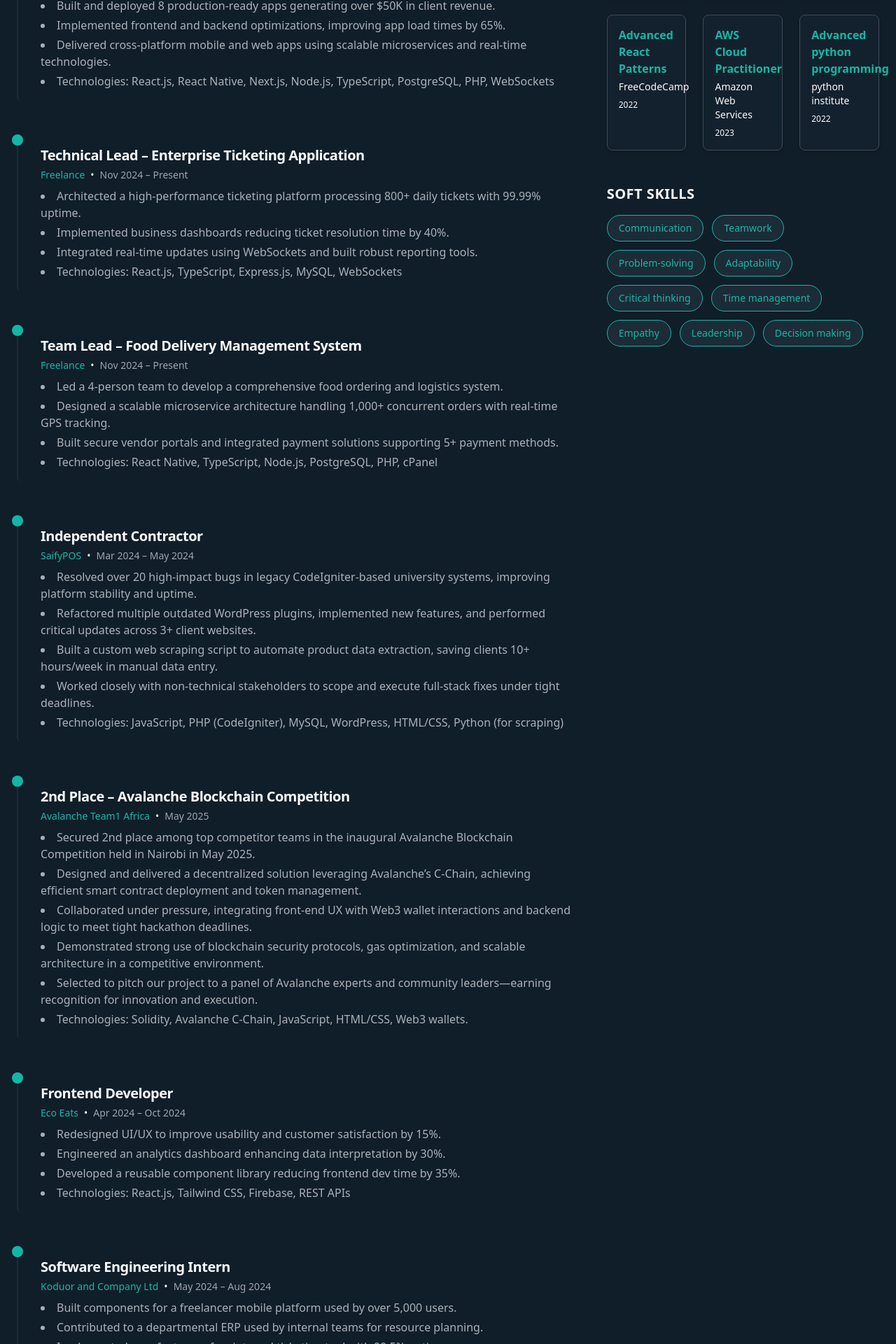
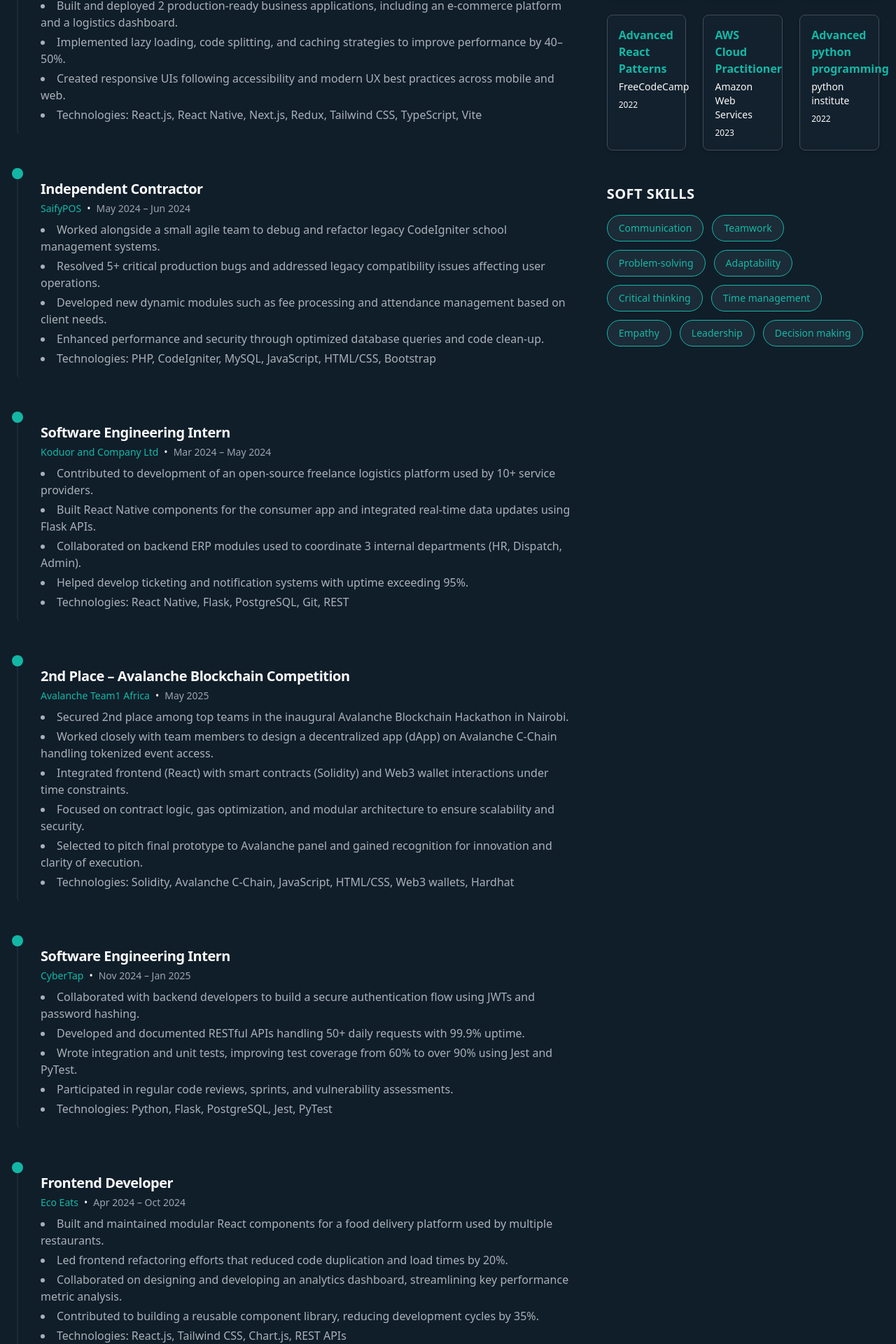
Before and after one commit to JBcollo1/portfolio, a React (Vite) app: page / in a window 1280 px wide. Shown: the part 6351-8271 px from the top of the page at 70% size. Built offline with nearby package versions, Linux system fonts and the light colour scheme.

Commit message:
adds more details

```diff
--- a/src/components/Experience.tsx
+++ b/src/components/Experience.tsx
@@ -5,48 +5,38 @@ import { useRef } from "react";
 const experiences = [
   {
     title: "Freelance Full-Stack & Mobile Developer",
-    company: "Self-Employed",
+    company: "Remote",
     period: "Aug 2024 – Present",
     description: [
-      "Managed 6+ client projects simultaneously, delivering all on time and maintaining 4.9/5 client satisfaction.",
-      "Built and deployed 8 production-ready apps generating over $50K in client revenue.",
-      "Implemented frontend and backend optimizations, improving app load times by 65%.",
-      "Delivered cross-platform mobile and web apps using scalable microservices and real-time technologies.",
-      "Technologies: React.js, React Native, Next.js, Node.js, TypeScript, PostgreSQL, PHP, WebSockets"
-    ]
-  },
-  {
-    title: "Technical Lead – Enterprise Ticketing Application",
-    company: "Freelance",
-    period: "Nov 2024 – Present",
-    description: [
-      "Architected a high-performance ticketing platform processing 800+ daily tickets with 99.99% uptime.",
-      "Implemented business dashboards reducing ticket resolution time by 40%.",
-      "Integrated real-time updates using WebSockets and built robust reporting tools.",
-      "Technologies: React.js, TypeScript, Express.js, MySQL, WebSockets"
-    ]
-  },
-  {
-    title: "Team Lead – Food Delivery Management System",
-    company: "Freelance",
-    period: "Nov 2024 – Present",
-    description: [
-      "Led a 4-person team to develop a comprehensive food ordering and logistics system.",
-      "Designed a scalable microservice architecture handling 1,000+ concurrent orders with real-time GPS tracking.",
-      "Built secure vendor portals and integrated payment solutions supporting 5+ payment methods.",
-      "Technologies: React Native, TypeScript, Node.js, PostgreSQL, PHP, cPanel"
+      "Collaborated with cross-functional developers to manage 3–4 concurrent client projects with consistent delivery timelines.",
+      "Built and deployed 2 production-ready business applications, including an e-commerce platform and a logistics dashboard.",
+      "Implemented lazy loading, code splitting, and caching strategies to improve performance by 40–50%.",
+      "Created responsive UIs following accessibility and modern UX best practices across mobile and web.",
+      "Technologies: React.js, React Native, Next.js, Redux, Tailwind CSS, TypeScript, Vite"
     ]
   },
   {
     title: "Independent Contractor",
     company: "SaifyPOS",
+    period: "May 2024 – Jun 2024",
+    description: [
+      "Worked alongside a small agile team to debug and refactor legacy CodeIgniter school management systems.",
+      "Resolved 5+ critical production bugs and addressed legacy compatibility issues affecting user operations.",
+      "Developed new dynamic modules such as fee processing and attendance management based on client needs.",
+      "Enhanced performance and security through optimized database queries and code clean-up.",
+      "Technologies: PHP, CodeIgniter, MySQL, JavaScript, HTML/CSS, Bootstrap"
+    ]
+  },
+  {
+    title: "Software Engineering Intern",
+    company: "Koduor and Company Ltd",
     period: "Mar 2024 – May 2024",
     description: [
-    "Resolved over 20 high-impact bugs in legacy CodeIgniter-based university systems, improving platform stability and uptime.",
-    "Refactored multiple outdated WordPress plugins, implemented new features, and performed critical updates across 3+ client websites.",
-    "Built a custom web scraping script to automate product data extraction, saving clients 10+ hours/week in manual data entry.",
-    "Worked closely with non-technical stakeholders to scope and execute full-stack fixes under tight deadlines.",
-    "Technologies: JavaScript, PHP (CodeIgniter), MySQL, WordPress, HTML/CSS, Python (for scraping)"
+      "Contributed to development of an open-source freelance logistics platform used by 10+ service providers.",
+      "Built React Native components for the consumer app and integrated real-time data updates using Flask APIs.",
+      "Collaborated on backend ERP modules used to coordinate 3 internal departments (HR, Dispatch, Admin).",
+      "Helped develop ticketing and notification systems with uptime exceeding 95%.",
+      "Technologies: React Native, Flask, PostgreSQL, Git, REST"
     ]
   },
   {
@@ -54,50 +44,40 @@ const experiences = [
     company: "Avalanche Team1 Africa",
     period: "May 2025",
     description: [
-    "Secured 2nd place among top competitor teams in the inaugural Avalanche Blockchain Competition held in Nairobi in May 2025.",
-    "Designed and delivered a decentralized solution leveraging Avalanche’s C‑Chain, achieving efficient smart contract deployment and token management.",
-    "Collaborated under pressure, integrating front‑end UX with Web3 wallet interactions and backend logic to meet tight hackathon deadlines.",
-    "Demonstrated strong use of blockchain security protocols, gas optimization, and scalable architecture in a competitive environment.",
-    "Selected to pitch our project to a panel of Avalanche experts and community leaders—earning recognition for innovation and execution.",
-    "Technologies: Solidity, Avalanche C‑Chain, JavaScript, HTML/CSS, Web3 wallets."
+      "Secured 2nd place among top teams in the inaugural Avalanche Blockchain Hackathon in Nairobi.",
+      "Worked closely with team members to design a decentralized app (dApp) on Avalanche C-Chain handling tokenized event access.",
+      "Integrated frontend (React) with smart contracts (Solidity) and Web3 wallet interactions under time constraints.",
+      "Focused on contract logic, gas optimization, and modular architecture to ensure scalability and security.",
+      "Selected to pitch final prototype to Avalanche panel and gained recognition for innovation and clarity of execution.",
+      "Technologies: Solidity, Avalanche C‑Chain, JavaScript, HTML/CSS, Web3 wallets, Hardhat"
     ]
   },
-
-
+  {
+    title: "Software Engineering Intern",
+    company: "CyberTap",
+    period: "Nov 2024 – Jan 2025",
+    description: [
+      "Collaborated with backend developers to build a secure authentication flow using JWTs and password hashing.",
+      "Developed and documented RESTful APIs handling 50+ daily requests with 99.9% uptime.",
+      "Wrote integration and unit tests, improving test coverage from 60% to over 90% using Jest and PyTest.",
+      "Participated in regular code reviews, sprints, and vulnerability assessments.",
+      "Technologies: Python, Flask, PostgreSQL, Jest, PyTest"
+    ]
+  },
   {
     title: "Frontend Developer",
     company: "Eco Eats",
     period: "Apr 2024 – Oct 2024",
     description: [
-      "Redesigned UI/UX to improve usability and customer satisfaction by 15%.",
-      "Engineered an analytics dashboard enhancing data interpretation by 30%.",
-      "Developed a reusable component library reducing frontend dev time by 35%.",
-      "Technologies: React.js, Tailwind CSS, Firebase, REST APIs"
-    ]
-  },
-  {
-    title: "Software Engineering Intern",
-    company: "Koduor and Company Ltd",
-    period: "May 2024 – Aug 2024",
-    description: [
-      "Built components for a freelancer mobile platform used by over 5,000 users.",
-      "Contributed to a departmental ERP used by internal teams for resource planning.",
-      "Implemented core features of an internal ticketing tool with 99.5% uptime.",
-      "Technologies: React Native, Flask, PostgreSQL"
-    ]
-  },
-  {
-    title: "Software Engineering Intern",
-    company: "CyberTap",
-    period: "Jan 2024 – Mar 2024",
-    description: [
-      "Built a secure auth system that reduced security incidents by 95%.",
-      "Developed APIs serving 50,000+ daily requests with 99.9% uptime.",
-      "Wrote automated tests increasing backend coverage from 60% to 90%.",
-      "Technologies: Python, Flask, PostgreSQL, Pytest"
+      "Built and maintained modular React components for a food delivery platform used by multiple restaurants.",
+      "Led frontend refactoring efforts that reduced code duplication and load times by 20%.",
+      "Collaborated on designing and developing an analytics dashboard, streamlining key performance metric analysis.",
+      "Contributed to building a reusable component library, reducing development cycles by 35%.",
+      "Technologies: React.js, Tailwind CSS, Chart.js, REST APIs"
     ]
   }
 ];
+
 
 const certifications = [
   { title: "Software Engineering", issuer: "Moringa School", date: "2024" },
```
Lines whose indentation alone changed are shown as unchanged.
